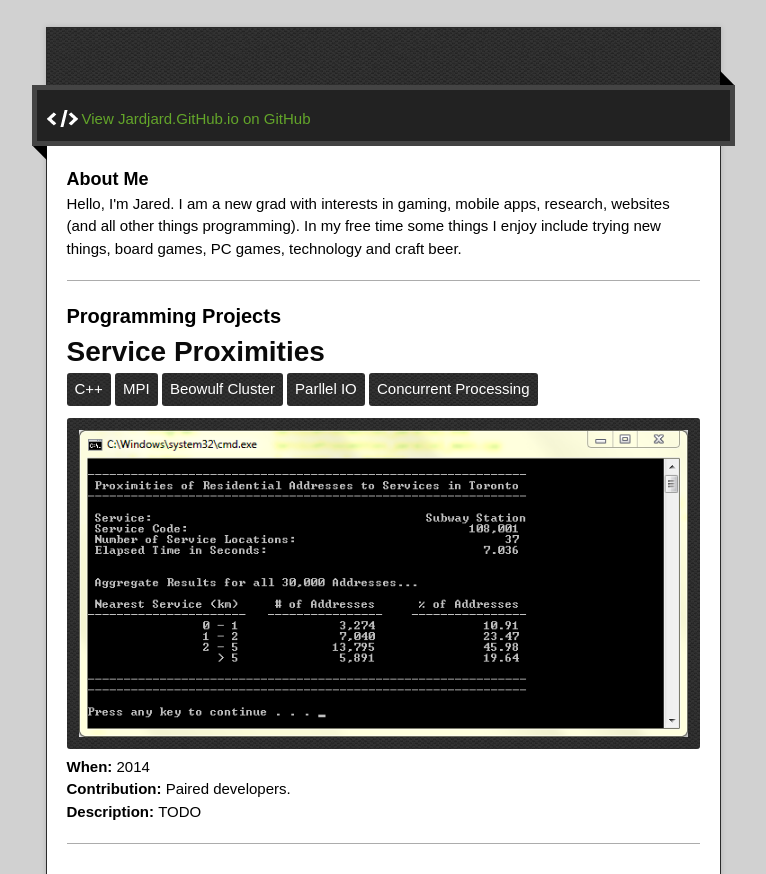
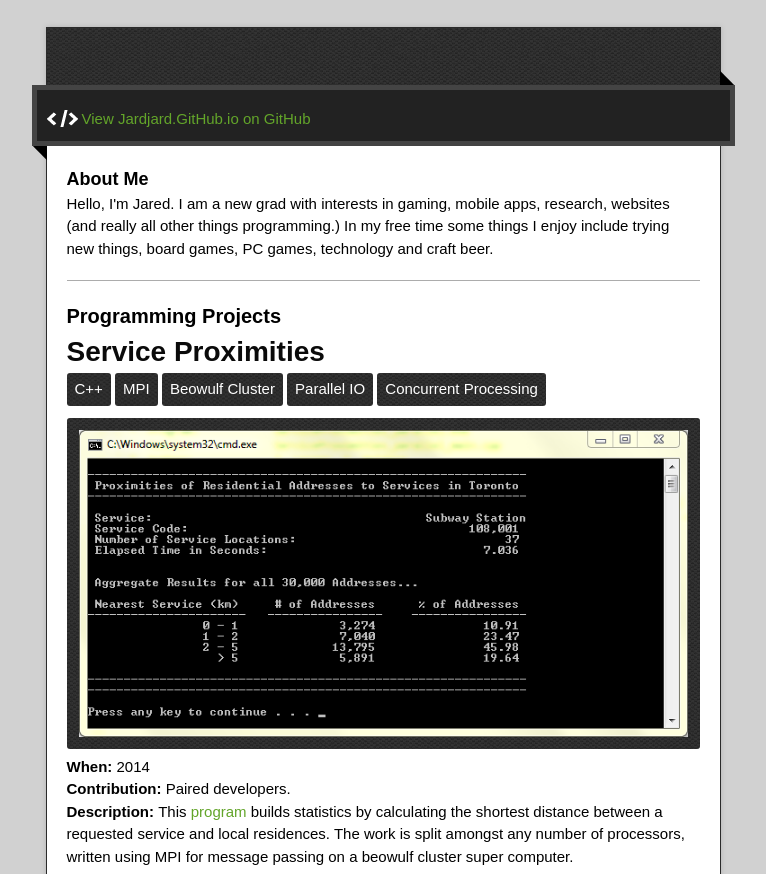
Before and after one commit to Jardjard/jardjard.github.io, a plain HTML site: page index.html in a window 1280 px wide. Shown: the part 78-952 px from the top of the page, without its empty margins (257-1023 px from the left). Drawn offline with nearby package versions, Linux system fonts and the light colour scheme.

Commit message:
update
service proximities project description updated
fixed links

```diff
--- a/index.html
+++ b/index.html
@@ -35,7 +35,7 @@
         </div>
         <article class="markdown-body">
           <h4><a id="About" class="anchor" href="#about" aria-hidden="true"><span class="octicon octicon-link"></span></a>About Me</h4>
-          <p>Hello, I'm Jared.  I am a new grad with interests in gaming, mobile apps, research, websites (and all other things programming). In my free time some things I enjoy include trying new things, board games, PC games, technology and craft beer.</p>
+          <p>Hello, I'm Jared.  I am a new grad with interests in gaming, mobile apps, research, websites (and really all other things programming.) In my free time some things I enjoy include trying new things, board games, PC games, technology and craft beer.</p>
 
           <div class="line"></div>
 
@@ -47,13 +47,13 @@
               <li>C++</li>
               <li>MPI</li>
               <li>Beowulf Cluster</li>
-              <li>Parllel IO</li>
+              <li>Parallel IO</li>
               <li>Concurrent Processing</li>
             </ul>
             <img src="images/serviceprox.png">
             <p><strong>When: </strong>2014</p>
             <p><strong>Contribution: </strong>Paired developers.</p>
-            <p><strong>Description: </strong> TODO</p>
+            <p><strong>Description: </strong>This <a href="https://github.com/Jardjard/ServiceProximities_parallel/blob/master/ServiceProximities_parallel_main.cpp">program</a> builds statistics by calculating the shortest distance between a requested service and local residences. The work is split amongst any number of processors, written using MPI for message passing on a beowulf cluster super computer.</p>
           </div>
 
           <div class="line"></div>
@@ -107,7 +107,7 @@
             <img class="android-scrnshot" src="images/conventioneer3.png">
             <p><strong>When: </strong>2014</p>
             <p><strong>Contribution: </strong>Paired developers.</p>
-            <p><strong>Description: </strong>This project provides the user an interface to see a convention's information and event list, and allows them to make a profile to create a short list of the events that interest them.</p>
+            <p><strong>Description: </strong>This <a href="https://github.com/Jardjard/ConventioneerApp">project</a> provides the user an interface to see a convention's information and event list, and allows them to make a profile to create a short list of the events that interest them.</p>
           </div>
 
           <div class="line"></div>
```
